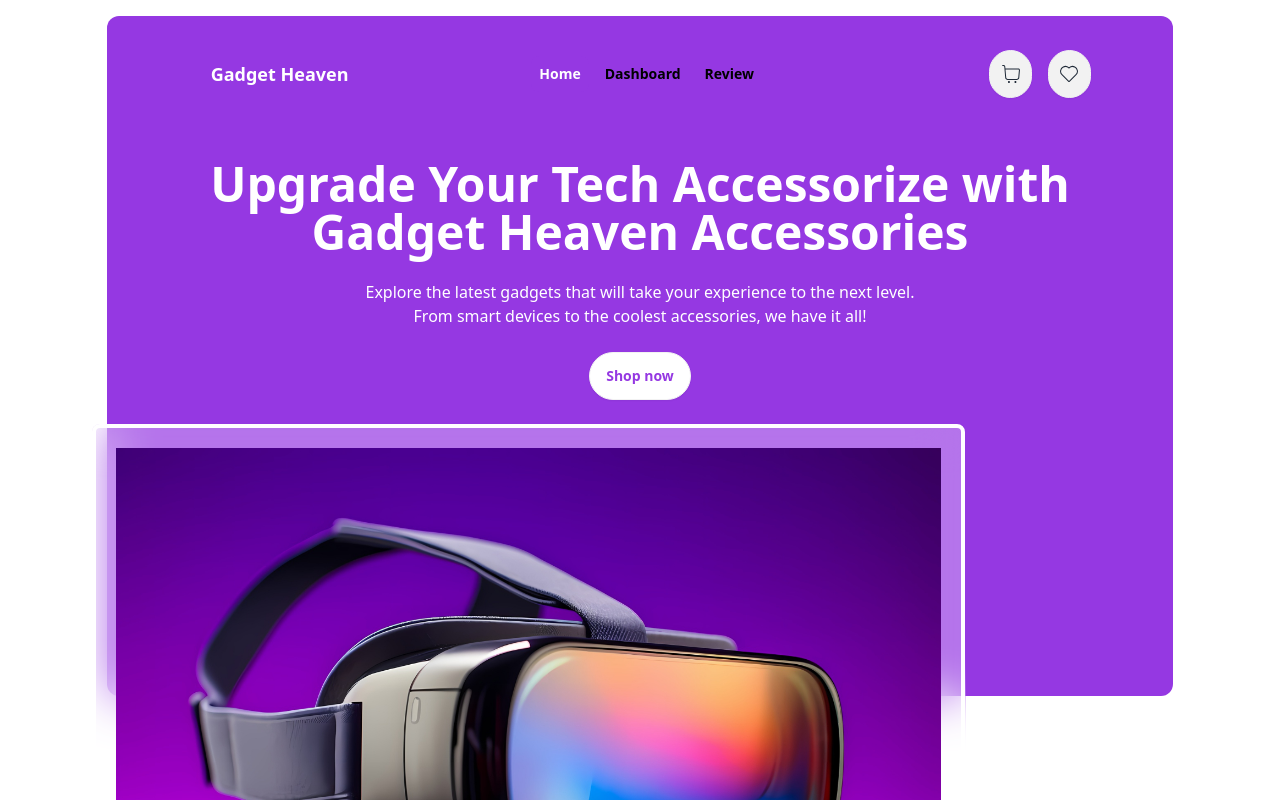
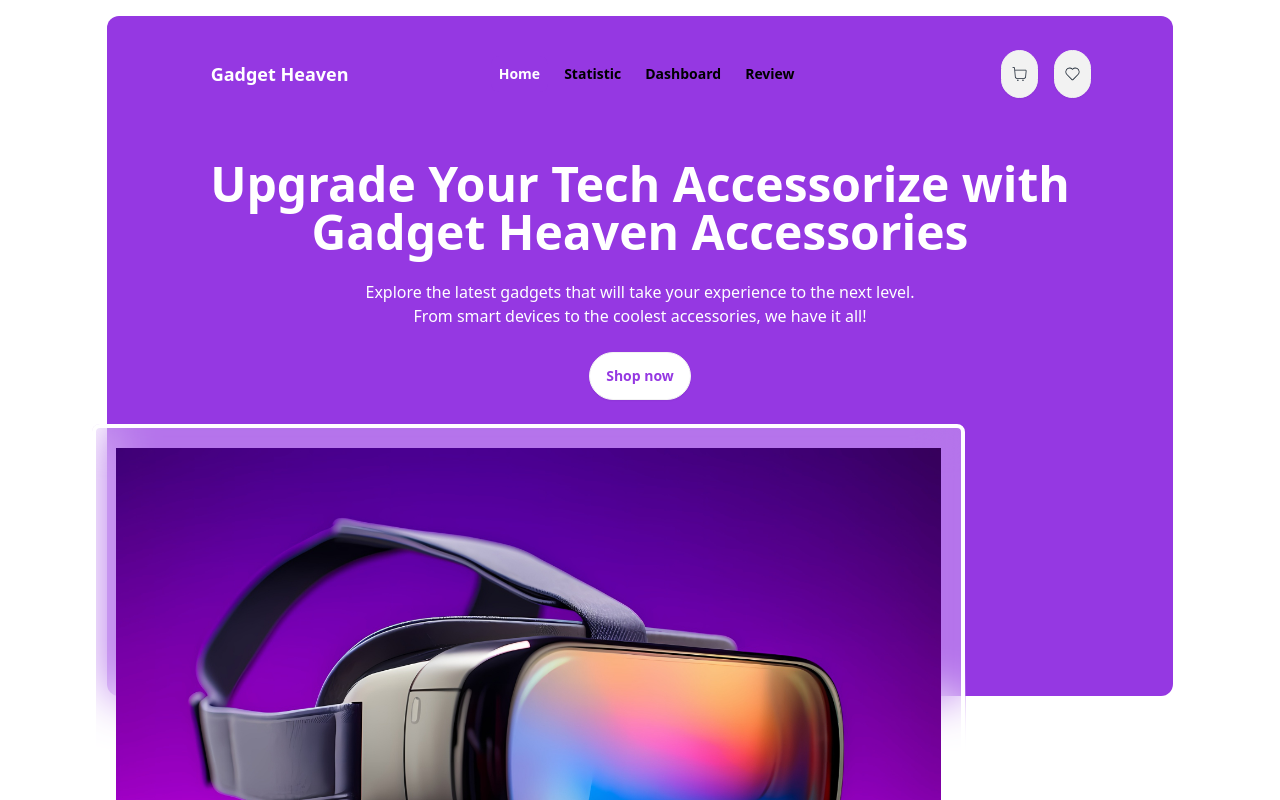
Before and after one commit to TanvirMain49/Gadget-Heaven, a React (Vite) app: page / in a window 1280 px wide. Shown: the top 800 px of the page. Built offline with nearby package versions, Linux system fonts and the light colour scheme.

Commit message:
added stastistic

```diff
--- a/src/Component/Navbar.jsx
+++ b/src/Component/Navbar.jsx
@@ -21,6 +21,16 @@ const Navbar = () => {
         }
       >
         Home
+      </NavLink>
+      <NavLink
+        to="/statistic"
+        className={({ isActive }) =>
+          isActive
+            ? "bg-[#9538E2] text-white font-bold p-2 mr-2 rounded-lg"
+            : "bg-transparent text-black font-bold p-2 mr-2 rounded-lg"
+        }
+      >
+        Statistic
       </NavLink>
 
       <NavLink
--- /dev/null
+++ b/src/Pages/Statistic.jsx
@@ -0,0 +1,9 @@
+const Statistic = () => {
+    return (
+        <div>
+            <h1 className="text-4xl font-bold text-center">No Data Available</h1>
+        </div>
+    );
+};
+
+export default Statistic;
--- a/src/Router/Routes.jsx
+++ b/src/Router/Routes.jsx
@@ -8,6 +8,7 @@ import DashCart from "../Component/DashCart";
 import WishCart from "../Pages/WishCart";
 import Review from "../Pages/Review";
 import ErrorPage from "../ErrorPage";
+import Statistic from "../Pages/Statistic";
 
 const router = createBrowserRouter([
   {
@@ -31,6 +32,10 @@ const router = createBrowserRouter([
             loader: () => fetch("/CategoriesData.json"),
           },
         ],
+      },
+      {
+        path: "/statistic",
+        element: <Statistic></Statistic>,
       },
       {
         path: "/Reviews",
```
